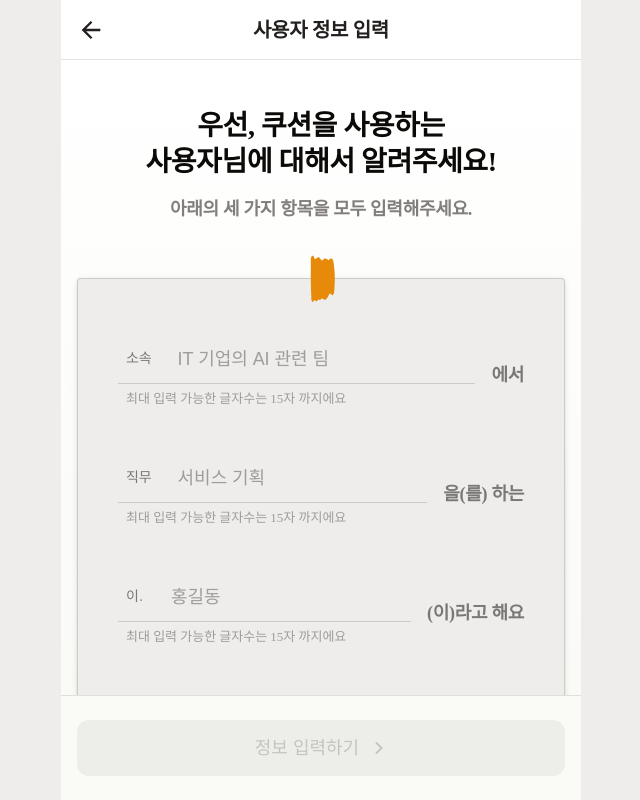
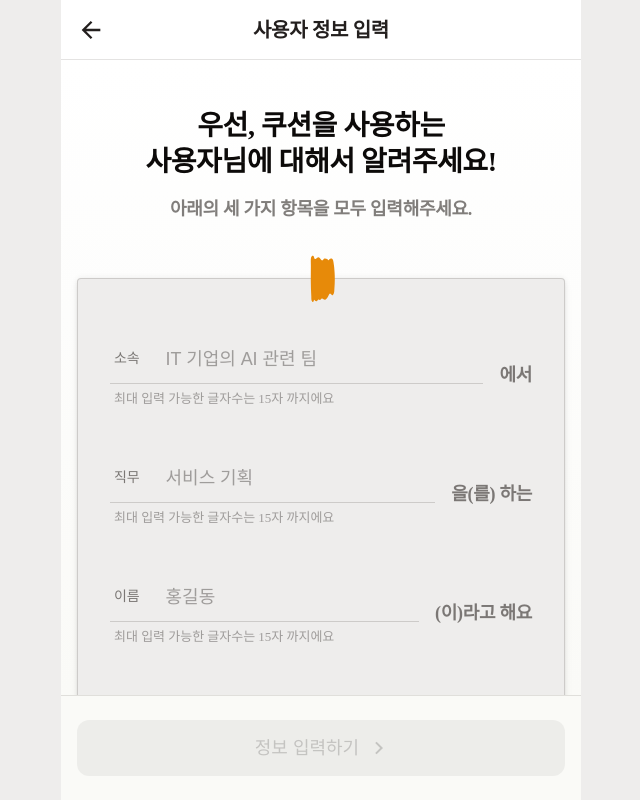
Before and after one commit to Cushion-Dev/Cushion-FE, a React (Vite) app: page /user-setting in a window 1280 px wide. Shown: the whole page, without its empty margins (319-959 px from the left). Built offline with nearby package versions, Linux system fonts and the light colour scheme; no server answers; a web font is replaced by a local one.

Commit message:
design: 사용자 정보 설정 필드 padding 수정

```diff
--- a/src/components/common/TextField/TextField.tsx
+++ b/src/components/common/TextField/TextField.tsx
@@ -96,7 +96,7 @@ const InputWrapper = styled.div<{ $isTyping: boolean; $isError: boolean }>`
   align-items: center;
 
   gap: 1rem;
-  padding: 0.625rem 0.5rem;
+  padding: 0.625rem 0.25rem;
 
   border-bottom: 0.063rem solid
     ${({ $isTyping, $isError }) => {
@@ -154,7 +154,7 @@ const StyledInput = styled.input<{ disabled: boolean; readOnly: boolean }>`
 
 const HelpContainer = styled.div`
   display: flex;
-  padding: 0.375rem 0.5rem;
+  padding: 0.375rem 0.25rem;
   justify-content: flex-end;
   align-items: flex-start;
   gap: 1rem;
--- a/src/styles/common/Attach/Attach.ts
+++ b/src/styles/common/Attach/Attach.ts
@@ -10,7 +10,7 @@ const AttachContainer = styled.div`
   width: 30.5rem;
 
   gap: 1.5rem;
-  padding: 3rem 1.5rem;
+  padding: 3rem 1rem;
 
   border-radius: 0.25rem;
   border: 0.06rem solid ${semantic.light.border.transparent.neutral};
```
